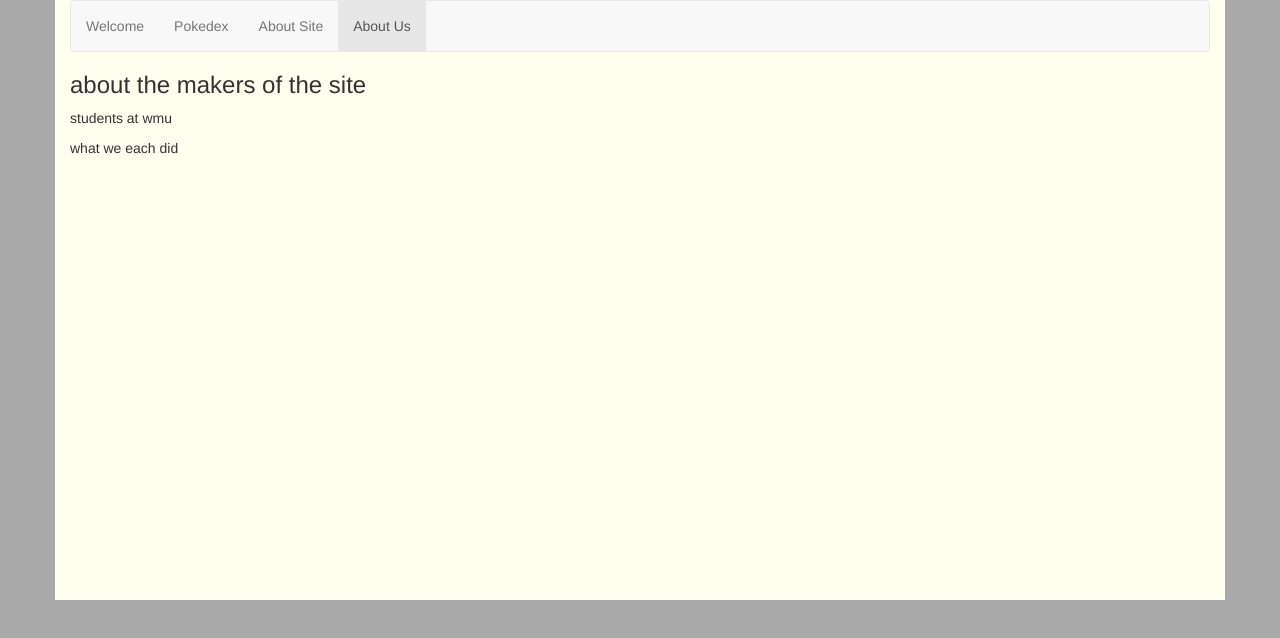
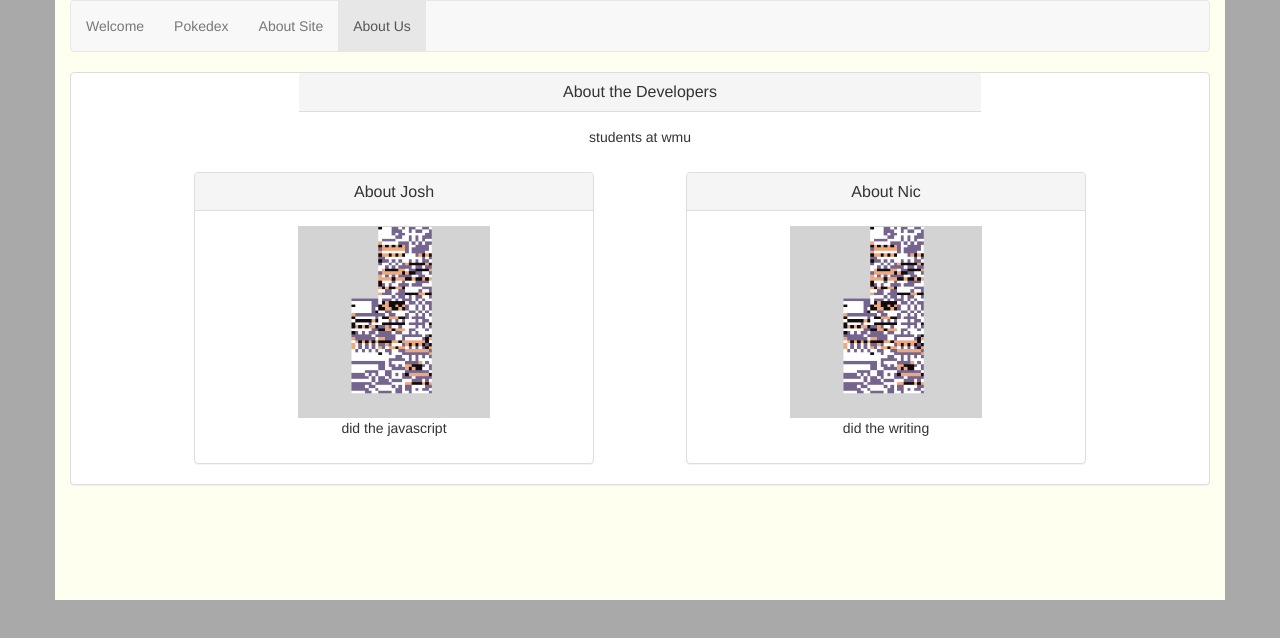
Before and after one commit to nsmith4848/cs3500-midterm-project-js-prototype, a plain HTML site: page site/about-us.html in a window 1280 px wide. Drawn offline with Linux system fonts and the light colour scheme.

Commit message:
starting to add nic's content.

```diff
--- a/site/about-us.html
+++ b/site/about-us.html
@@ -10,16 +10,30 @@
     <meta name="viewport"
       content="width=device-width, initial-scale=1, shrink-to-fit=no"/>
 
+    <!-- using local files -->
+    <!--
+    -->
+    <script src="./libs/vue-prod.js">
+    </script>
+
     <link rel="stylesheet"
       href="./libs/bootstrap/css/bootstrap.css">
+    <!-- using local files -->
+
+    <!-- using cdn -->
+    <!--
+    <link rel="stylesheet" href="https://maxcdn.bootstrapcdn.com/bootstrap/3.3.7/css/bootstrap.min.css" integrity="sha384-BVYiiSIFeK1dGmJRAkycuHAHRg32OmUcww7on3RYdg4Va+PmSTsz/K68vbdEjh4u" crossorigin="anonymous">
+    <script src="https://maxcdn.bootstrapcdn.com/bootstrap/3.3.7/js/bootstrap.min.js" integrity="sha384-Tc5IQib027qvyjSMfHjOMaLkfuWVxZxUPnCJA7l2mCWNIpG9mGCD8wGNIcPD7Txa" crossorigin="anonymous"></script>
+
+    <script src="https://cdn.jsdelivr.net/npm/vue"></script>
+    -->
+    <!-- using cdn -->
+
 
     <link rel="stylesheet"
       type="text/css"
       media="screen"
       href="./main.css"/>
-
-    <script src="./libs/vue-dev.js">
-    </script>
 
     <script src="./scripts/common.js">
     </script>
@@ -32,17 +46,67 @@
         v-bind:current-page-id="currentPageId">
       </nav-bar>
 
-      <h3>
-        about the makers of the site
-      </h3>
+      <div class="fluid-container panel panel-default">
+        <div class="row panel-heading about-general center-block">
+          <h2 class="panel-title">
+            About the Developers
+          </h2>
+        </div>
 
-      <p>
-        students at wmu
-      </p>
+        <div class="row panel-body">
+          <p class="center-block about-general">
+            students at wmu
+          </p>
+        </div>
 
-      <p>
-        what we each did
-      </p>
+        <div class="row dev-profiles">
+          <!-- Josh panel -->
+          <div class="panel panel-default dev-profile-card">
+            <div class="panel-heading">
+              <h2 class="panel-title">
+                About Josh
+              </h2>
+            </div>
+
+            <div class="panel-body">
+              <div>
+                <img class="center-block pokemon-card-sprite"
+                  src="./images/missingo.png"
+                  width="192px"
+                  height="192px">
+              </div>
+
+              <p class="center-block">
+                did the javascript
+              </p>
+            </div>
+          </div>
+          <!-- Josh panel -->
+
+          <!-- Nic panel -->
+          <div class="panel panel-default dev-profile-card">
+            <div class="panel-heading">
+              <h2 class="panel-title">
+                About Nic
+              </h2>
+            </div>
+
+            <div class="panel-body">
+              <div>
+                <img class="center-block pokemon-card-sprite"
+                  src="./images/missingo.png"
+                  width="192px"
+                  height="192px">
+              </div>
+
+              <p class="center-block">
+                did the writing
+              </p>
+            </div>
+          </div>
+          <!-- Nic panel -->
+        </div>
+      </div>
     </div>
 
     <script src="./scripts/about-us.js"
--- a/site/main.css
+++ b/site/main.css
@@ -58,3 +58,20 @@ body {
 
   background-color: lightgrey;
 }
+
+.about-general {
+  width: 60%;
+
+  text-align: center;
+}
+.dev-profiles {
+  display: flex;
+  align-content: center;
+  justify-content: space-around;
+
+  text-align: center;
+}
+.dev-profile-card {
+  width: 40%;
+  max-width: 400px;
+}
```
Also changed, not shown: site/about-site.html (+17 -3 lines), site/catalog.html (+3 -1 lines), site/details.html (+17 -3 lines), site/index.html (+17 -3 lines).
